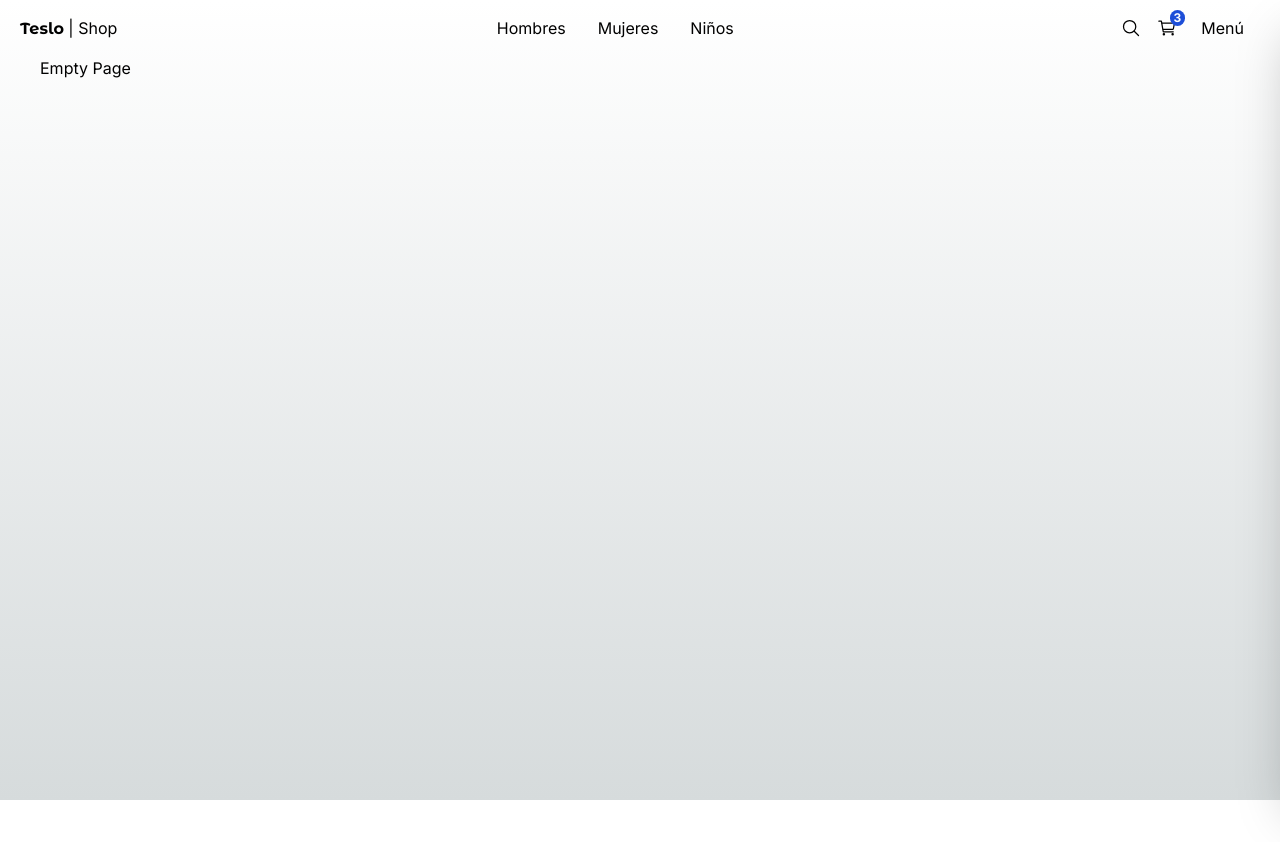
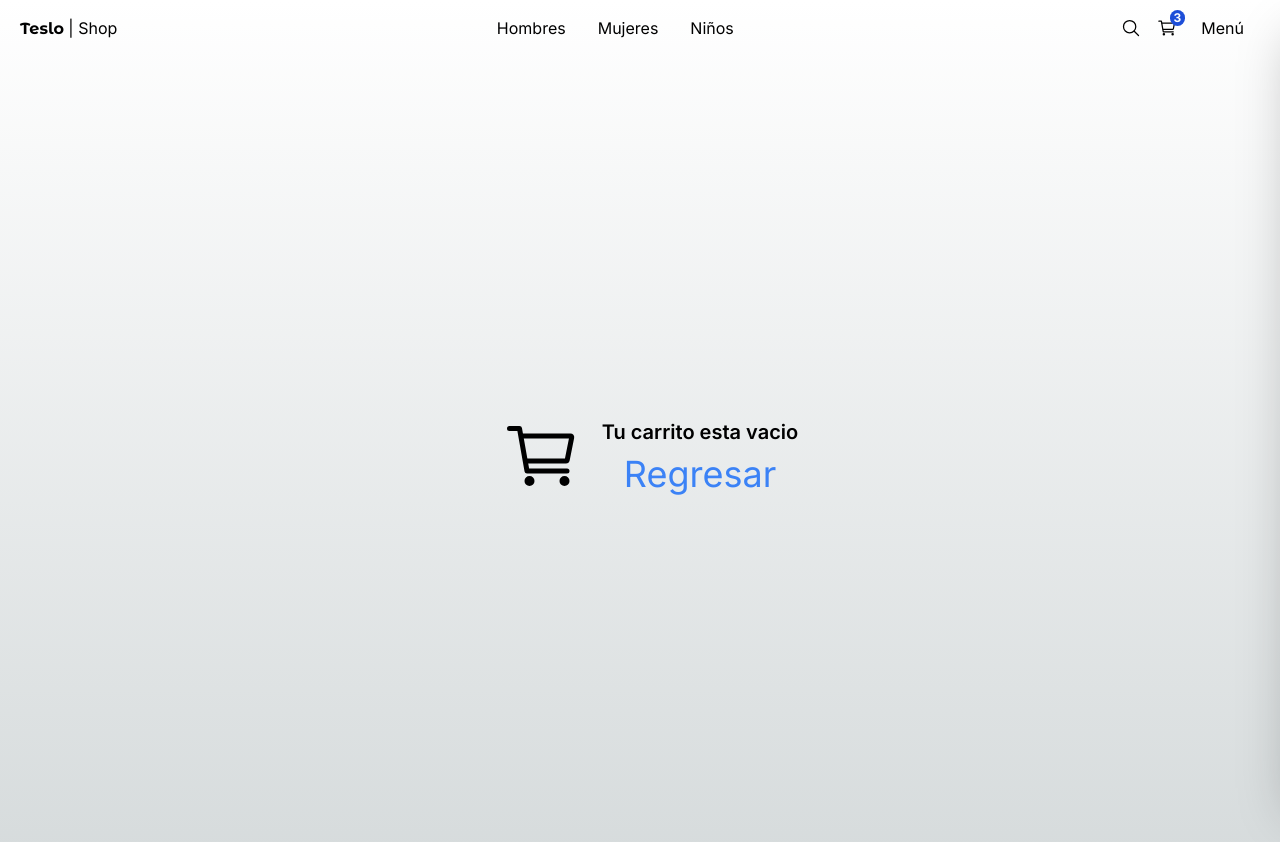
Before and after one commit to SergioColqueMedrano/04-teslo-shop-2024-5-9, a Next.js app: page /empty in a window 1280 px wide. Shown: the top 842 px of the page. Before the commit the page ends 800 px from the top, so only its background shows below. Built offline with nearby package versions, Linux system fonts and the light colour scheme.

Commit message:
Pantalla de carrito de compras vacío

```diff
--- a/src/app/(shop)/cart/page.tsx
+++ b/src/app/(shop)/cart/page.tsx
@@ -2,6 +2,7 @@ import { QuantitySelector, Title } from "@/components";
 import { initialData } from "@/seed/seed";
 import Link from "next/link";
 import Image from "next/image";
+import { redirect } from "next/navigation";
 
 const productsInCart = [
   initialData.products[0],
@@ -10,6 +11,8 @@ const productsInCart = [
 ]
 
 export default function CartPage() {
+
+  //redirect('/empty');
   return (
     <div className="flex justify-center items-center mb-72 px-10 sm:px-0">
       <div className="flex flex-col w-[1000px]">
--- a/src/app/(shop)/empty/page.tsx
+++ b/src/app/(shop)/empty/page.tsx
@@ -1,8 +1,22 @@
+import { IoCartOutline } from "react-icons/io5"
+import Link from "next/link";
 
-export default function() {
+export default function Empty() {
   return (
-    <div>
-      <h1>Empty Page</h1>
+    <div className="flex justify-center items-center h-[800px]">
+      <IoCartOutline size={ 80 } className="mx-5" />
+
+      <div className="flex flex-col items-center">
+        <h1 className="text-xl font-semibold">Tu carrito esta vacio</h1>
+
+        <Link
+        href='/'
+        className="text-blue-500 mt-2 text-4xl"
+        >
+          Regresar
+        </Link>
+      </div>
+
     </div>
   );
 }
```
